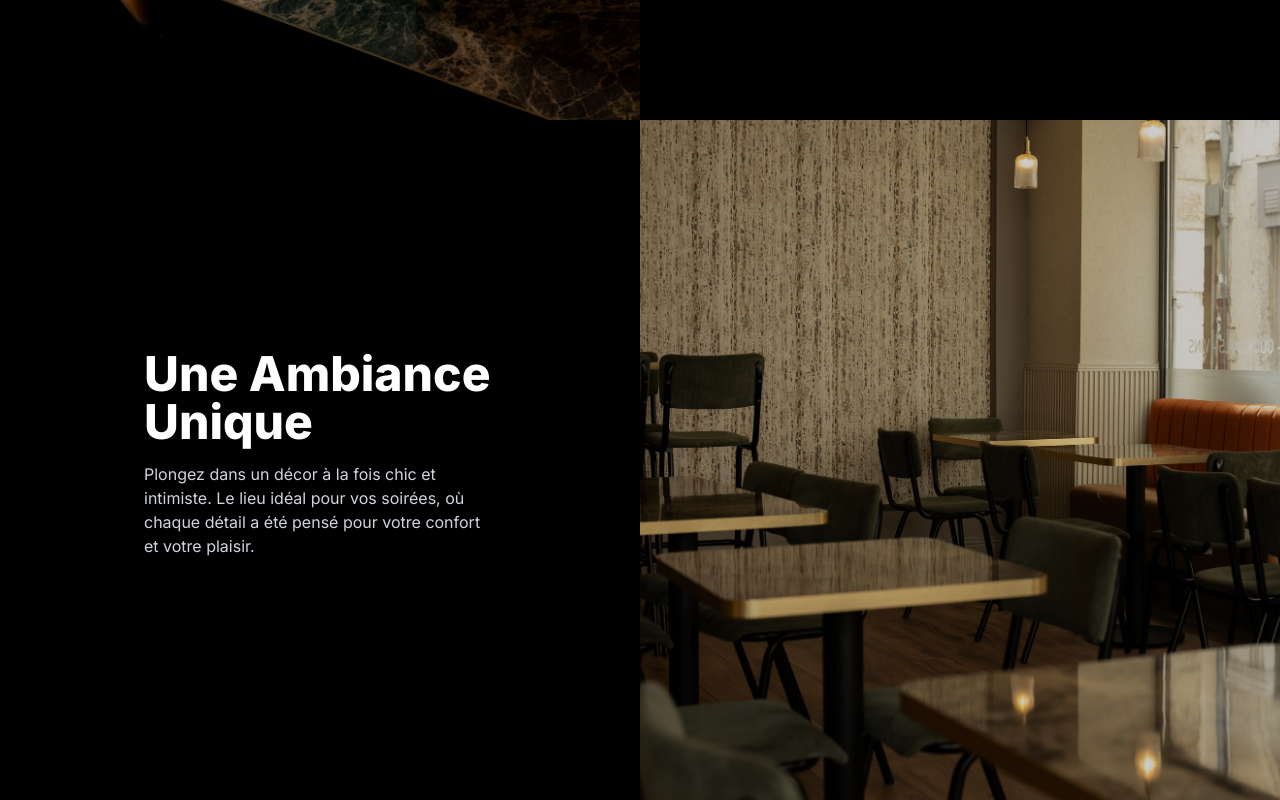
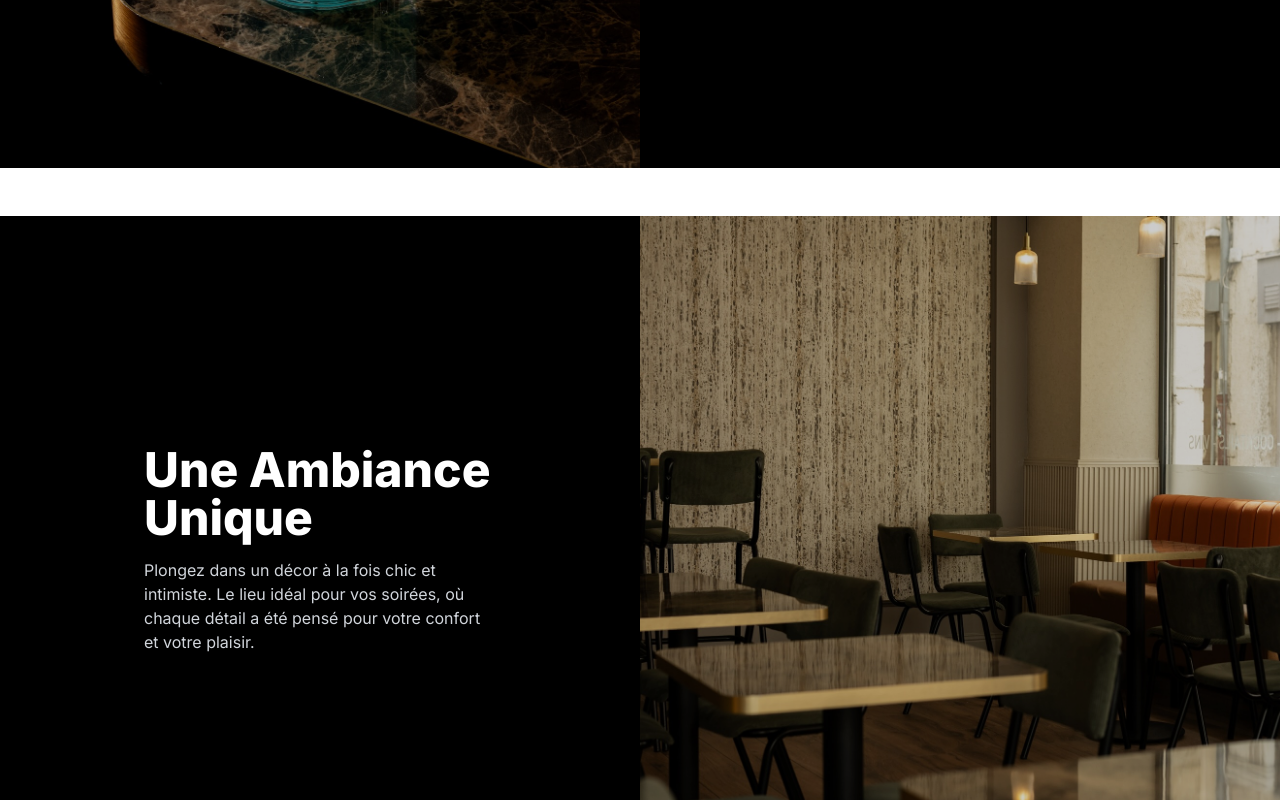
Before and after one commit to lukoErable/Alegria, a Next.js app: page / in a window 1280 px wide. Shown: the part 1380-2180 px from the top of the page. Built offline with nearby package versions, Linux system fonts and the light colour scheme.

Commit message:
Add spacing between image sections for better visual separation

```diff
--- a/app/components/HomeSections.tsx
+++ b/app/components/HomeSections.tsx
@@ -5,7 +5,7 @@ import { OpeningHours } from './OpeningHours';
 
 export function HomeSections() {
   return (
-    <>
+    <div className="space-y-0">
       <section id="next-section">
       <ImageTextSplit
         imageUrl="/images/bar-1.jpg"
@@ -47,6 +47,7 @@ export function HomeSections() {
         reverse={true}
       />
 
+      <div className="my-16 md:my-24">
         <ImageTextSplit
           imageUrl="/images/bar-8.jpg"
           title="Soirées Thématiques"
@@ -54,6 +55,7 @@ export function HomeSections() {
           buttonText="Découvrir les événements"
           buttonLink="/events"
         />
+      </div>
       <ImageTextSplit
         imageUrl="/images/bar-9.jpg"
         title="Terrasse d'Été"
@@ -80,6 +82,6 @@ export function HomeSections() {
 
 
       </section>
-    </>
+    </div>
   );
 }
--- a/app/components/ImageTextSplit.tsx
+++ b/app/components/ImageTextSplit.tsx
@@ -77,7 +77,7 @@ export function ImageTextSplit({
   }, []);
 
   return (
-    <section className={`flex flex-col bg-black ${flexDirection}`}>
+    <section className={`flex flex-col bg-black ${flexDirection} my-8 md:my-12`}>
       <div
         ref={imageRef}
         className={`w-full md:w-1/2 min-h-[600px] md:min-h-[700px] bg-cover md:bg-contain md:bg-fixed bg-no-repeat relative transition-transform duration-75 ease-out ${backgroundPosition}`}
```
Lines whose indentation alone changed are shown as unchanged.
